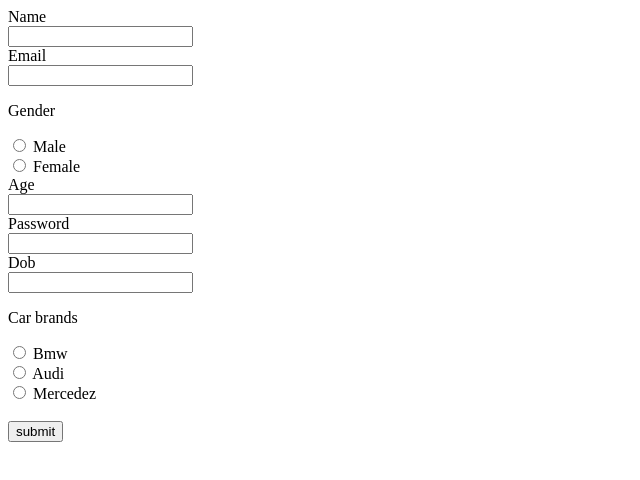
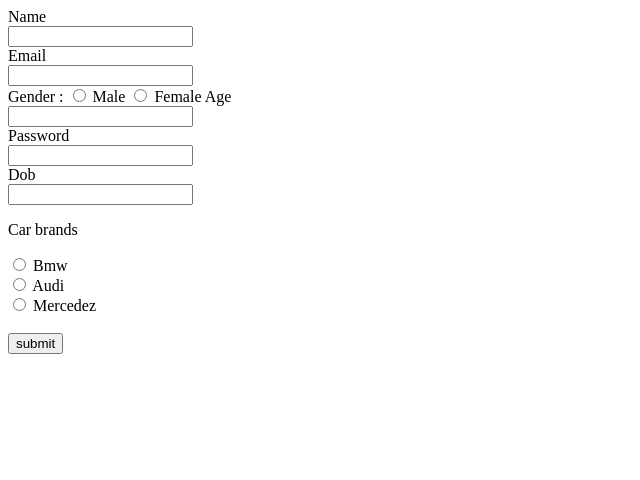
Before and after one commit to acciojob/signup-form-car-pradhumn1507, a website: page main.html in a window 1280 px wide. Shown: the whole page, without its empty margins (0-640 px from the left). Drawn offline with Linux system fonts and the light colour scheme.

Commit message:
Update main.html

```diff
--- a/main.html
+++ b/main.html
@@ -13,11 +13,9 @@
 		<input type="text" id="name" name="name" required></br>
 		<label for="email"> Email</label>	</br>
 		<input type="email" id="email" name="email" required></br>
-		<p> Gender </p>
-		<input type="radio" id="male" name="male" required>
-		<label for="male"> Male</label> </br>
-		<input type="radio" id="female" name="female" required>
-		<label for="female"> Female</label> </br>
+		<label for="Gender">Gender : </label>
+		<input type="radio" id="gender" name="gender" required> Male
+		<input type="radio" id="gender" name="gender" required> Female
 		<label for="age"> Age</label></br>
 		<input type="number" id="age" name="age" required></br>
 		<label for="password"> Password</label></br>
```
